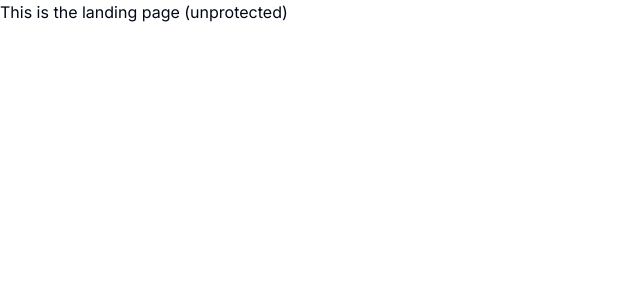
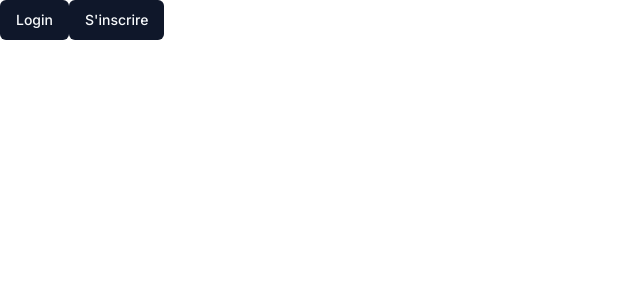
Before and after one commit to Takrmoumte/trip-app, a Next.js app in the folder trip-app/: page / in a window 1280 px wide. Shown: the top 300 px of the page, without its empty margins (0-640 px from the left). Built offline with nearby package versions, Linux system fonts and the light colour scheme.

Commit message:
authentification - navbar- sidebar

```diff
--- a/trip-app/app/(dashboard)/(routes)/dashboard/page.tsx
+++ b/trip-app/app/(dashboard)/(routes)/dashboard/page.tsx
@@ -1,10 +1,12 @@
 import { Button, buttonVariants } from "@/components/ui/button";
+import { UserButton } from "@clerk/nextjs";
 
 const DashboardPage = () => {
-    return (
-        <h3>This is the dashboard page (protected)</h3>
-
-    )
-}
+  return (
+    <div>
+      <h3>This is the dashboard page (protected)</h3>
+    </div>
+  );
+};
 
 export default DashboardPage;
--- a/trip-app/app/(landing)/page.tsx
+++ b/trip-app/app/(landing)/page.tsx
@@ -1,9 +1,21 @@
-import { Button, buttonVariants } from "@/components/ui/button";
+import { Button } from "@/components/ui/button";
+import Link from "next/link";
+
 
 const LandingPage = () => {
     return (
-        <h3>This is the landing page (unprotected)</h3>
-
+        < div>
+            <Link href="/sign-in">
+                <Button>
+                    Login
+                </Button>
+            </Link>
+            <Link href="/sign-up">
+                <Button>
+                    S'inscrire
+                </Button>
+            </Link>
+        </div>
     )
 }
 
--- a/trip-app/app/globals.css
+++ b/trip-app/app/globals.css
@@ -1,6 +1,13 @@
 @tailwind base;
 @tailwind components;
 @tailwind utilities;
+
+html,
+body,
+:root {
+  height: 100%;
+}
+
 
 @layer base {
   :root {
@@ -62,7 +69,7 @@
 
     --border: 217.2 32.6% 17.5%;
     --input: 217.2 32.6% 17.5%;
-    --ring: hsl(212.7,26.8%,83.9);
+    --ring: hsl(212.7, 26.8%, 83.9);
   }
 }
 
@@ -70,6 +77,7 @@
   * {
     @apply border-border;
   }
+
   body {
     @apply bg-background text-foreground;
   }
--- a/trip-app/app/layout.tsx
+++ b/trip-app/app/layout.tsx
@@ -1,12 +1,14 @@
 import './globals.css'
 import type { Metadata } from 'next'
 import { Inter } from 'next/font/google'
+import { ClerkProvider } from '@clerk/nextjs'
+import { frFR } from "@clerk/localizations";
 
 const inter = Inter({ subsets: ['latin'] })
 
 export const metadata: Metadata = {
   title: 'Trip App',
-  description: 'Ai trip app',
+  description: 'Ai trip app ',
 }
 
 export default function RootLayout({
@@ -15,8 +17,11 @@ export default function RootLayout({
   children: React.ReactNode
 }) {
   return (
-    <html lang="en">
-      <body className={inter.className}>{children}</body>
-    </html>
+    <ClerkProvider localization={frFR} >
+
+      <html lang="en">
+        <body className={inter.className}>{children}</body>
+      </html>
+    </ClerkProvider>
   )
 }
--- a/trip-app/package.json
+++ b/trip-app/package.json
@@ -9,6 +9,8 @@
     "lint": "next lint"
   },
   "dependencies": {
+    "@clerk/localizations": "^1.24.1",
+    "@clerk/nextjs": "^4.23.2",
     "@radix-ui/react-slot": "^1.0.2",
     "@types/node": "20.5.0",
     "@types/react": "18.2.20",
```
Also changed, not shown: 1 other file (tests, documents, lock files or other folders).
